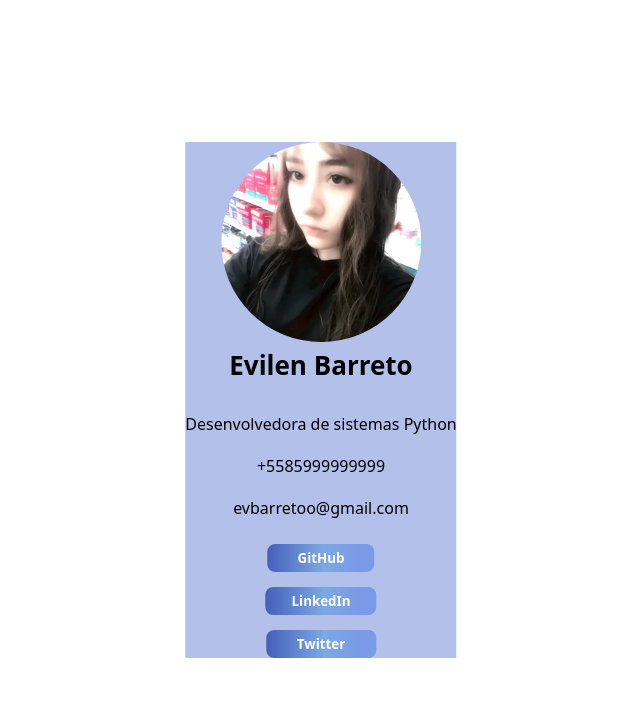
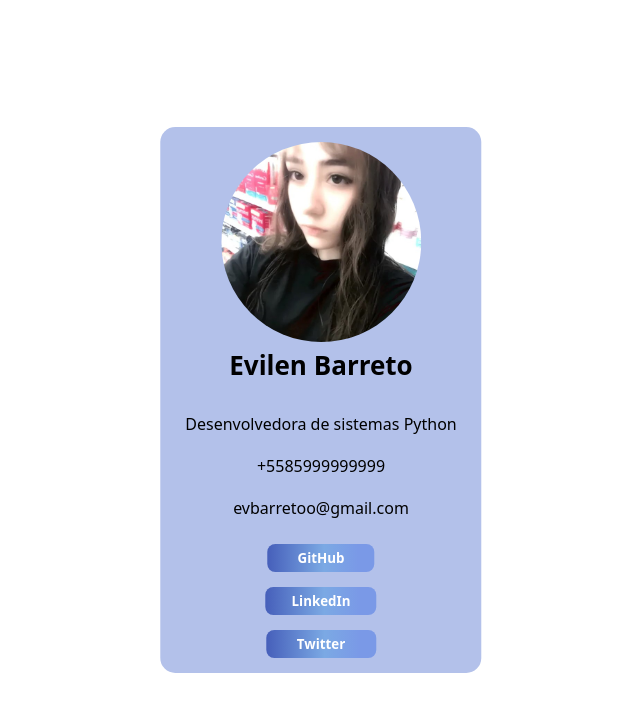
Before and after one commit to evbarretoo/projeto3-criando-um-componente-profile, a React (Vite) app: page / in a window 1280 px wide. Shown: the top 712 px of the page, without its empty margins (319-959 px from the left). Built offline with nearby package versions, Linux system fonts and the light colour scheme.

Commit message:
Update styles.module.css

```diff
--- a/src/components/Profile/styles.module.css
+++ b/src/components/Profile/styles.module.css
@@ -16,6 +16,8 @@
     left: 50%;
     transform: translate(-50%, -50%);
     text-align: center;
+    padding: 15px 25px;
+    border-radius: 15px;
 }
 
 .img {
```
